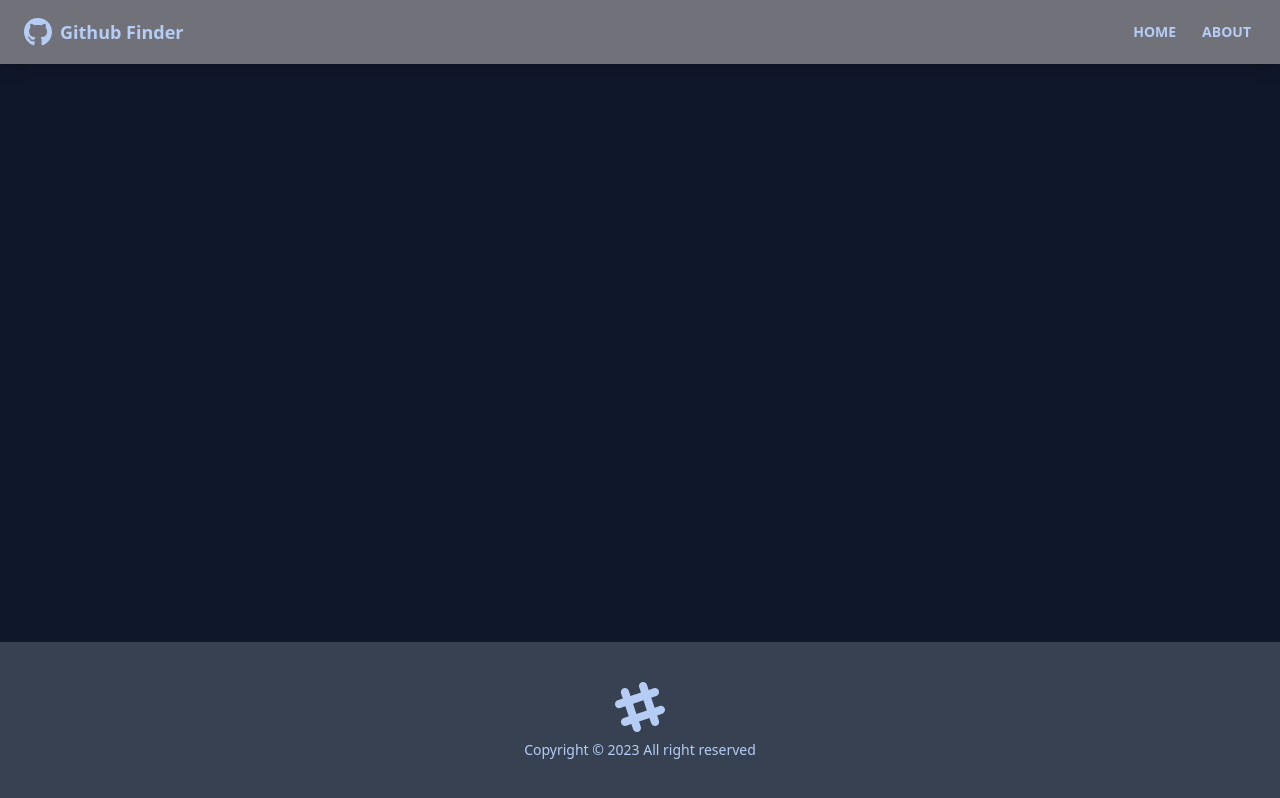
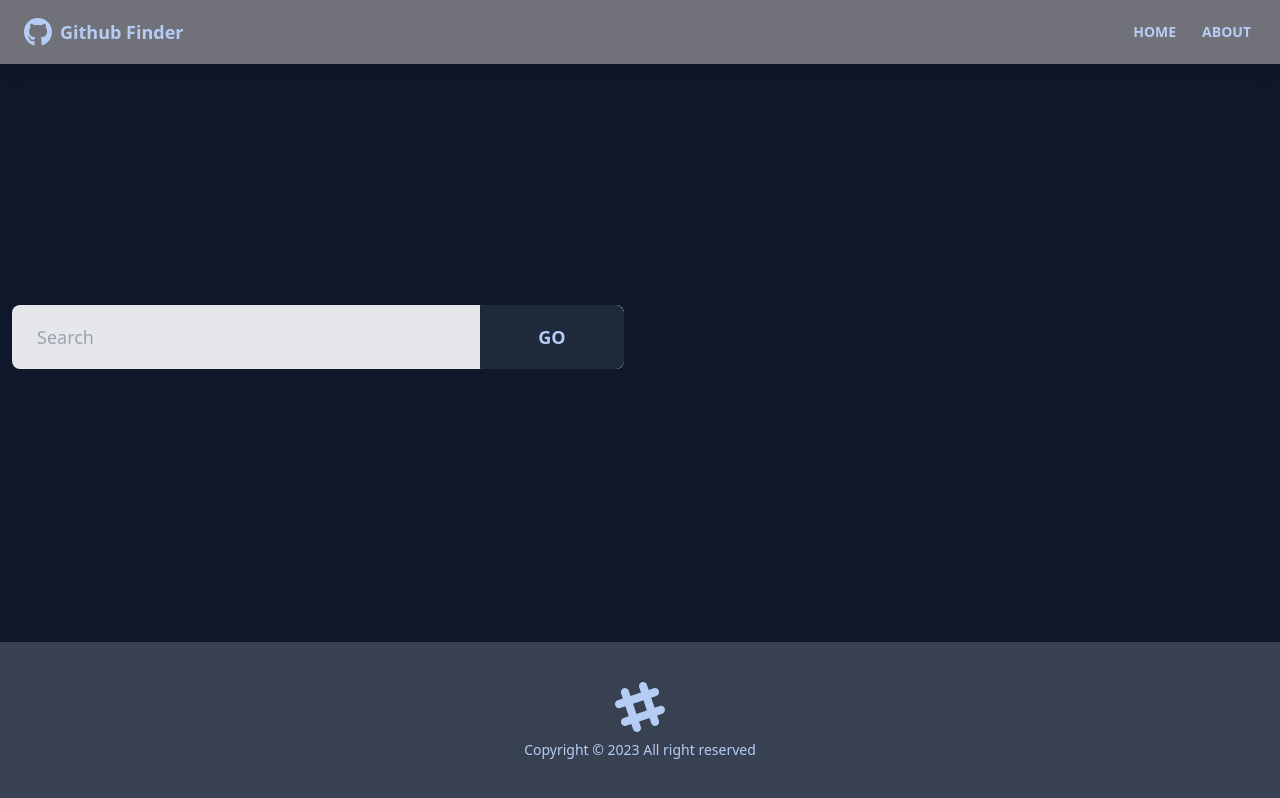
Before and after one commit to JoseIgnacioTapia/github-finder, a React (Vite) app: page / in a window 1280 px wide. Built offline with nearby package versions, Linux system fonts and the light colour scheme; the HTML template or start-up script is replaced by a standard one.

Commit message:
User Search Component

```diff
--- /dev/null
+++ b/src/components/users/UserSearch.jsx
@@ -0,0 +1,53 @@
+import { useState, useContext } from 'react';
+import GithubContext from '../../context/github/GithubContext';
+
+function UserSearch() {
+  const [text, setText] = useState('');
+
+  const { users } = useContext(GithubContext);
+
+  const handleChange = e => setText(e.target.value);
+
+  const handleSubmit = e => {
+    e.preventDefault();
+
+    if (text === '') {
+      alert('Please enter something');
+    } else {
+      // @todo - search users
+    }
+  };
+
+  return (
+    <div className="grid grid-cols-1 xl:grid-cols-2 lg:grid-cols-2 md:grid-cols-2 mb-8 gap-8">
+      <div>
+        <form onSubmit={handleSubmit}>
+          <div className="form-control">
+            <div className="relative">
+              <input
+                type="text"
+                className="w-full pr-40 bg-gray-200 input input-lg text-black"
+                placeholder="Search"
+                value={text}
+                onChange={handleChange}
+              />
+              <button
+                type="submit"
+                className="absolute top-0 right-0 rounded-l-none w-36 btn btn-lg"
+              >
+                Go
+              </button>
+            </div>
+          </div>
+        </form>
+      </div>
+      {users.lenght > 0 && (
+        <div>
+          <button className="btn btn-ghost btn-lg">Clear</button>
+        </div>
+      )}
+    </div>
+  );
+}
+
+export default UserSearch;
--- a/src/pages/Home.jsx
+++ b/src/pages/Home.jsx
@@ -1,9 +1,10 @@
 import UserResults from '../components/users/UserResults.jsx';
+import UserSearch from '../components/users/UserSearch.jsx';
 
 function Home() {
   return (
     <>
-      {/* Search users*/}
+      <UserSearch />
       <UserResults />
     </>
   );
```
